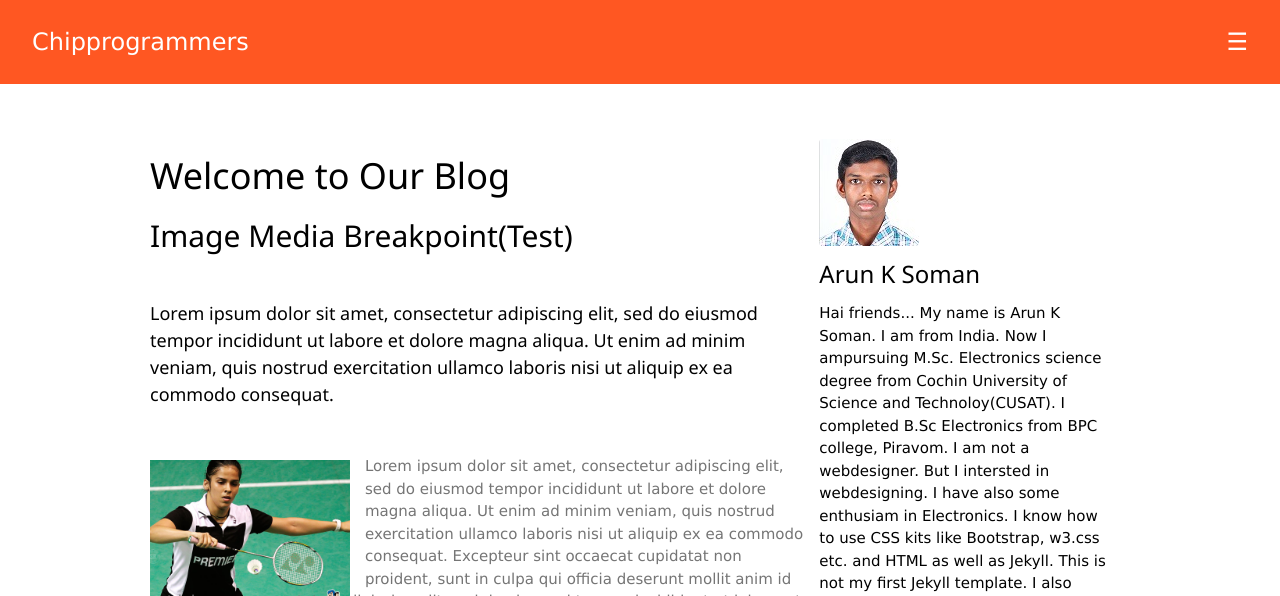
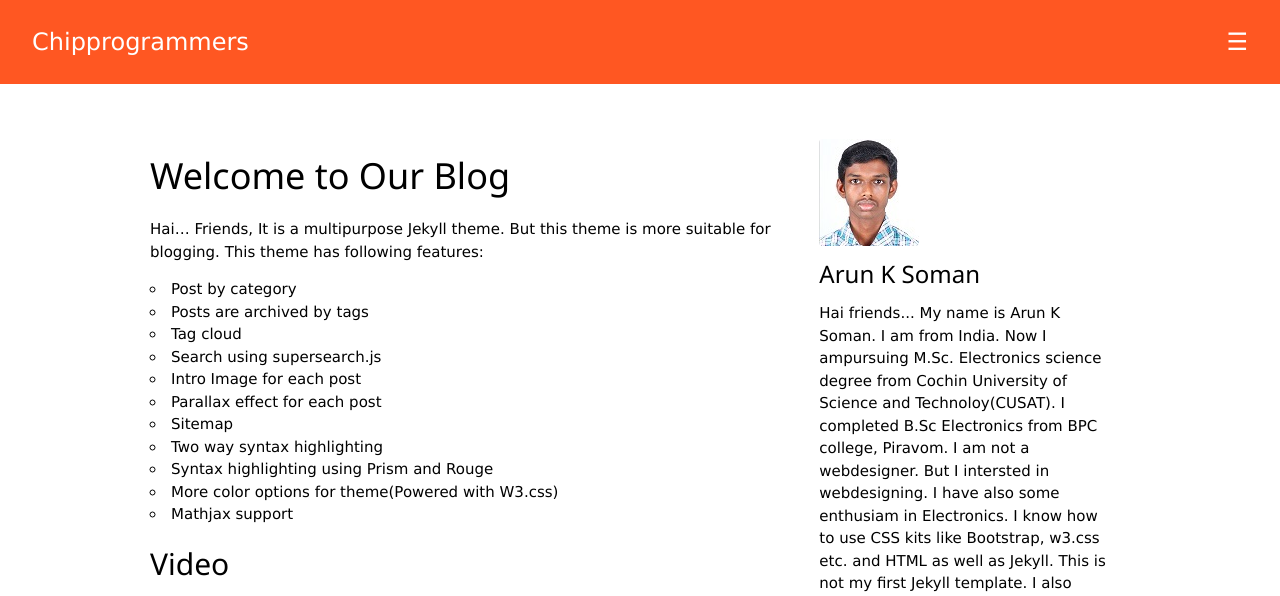
Before and after one commit to techiworld/techiworld.github.io, a Jekyll site: the page built from index.md, in a window 1280 px wide and 1400 px high. Shown: the top 596 px of the window. Built offline with Jekyll 4.4.1, drawn with Linux system fonts in a browser that asks for light colours; some of the changed text lies outside the part shown; grey boxes are pictures that could not be loaded.

Commit message:
Update index.md

```diff
--- a/index.md
+++ b/index.md
@@ -3,31 +3,19 @@ layout: default
 title: Welcome to Our Blog
 ---
 
-## Image Media Breakpoint(Test)
+Hai... Friends, It is a multipurpose Jekyll theme. But this theme is more suitable for blogging. This theme has following features:
 
-<h5 class="w3-padding-32">Lorem ipsum dolor sit amet, consectetur adipiscing elit, sed do eiusmod tempor incididunt ut labore et dolore magna aliqua. Ut enim ad minim veniam, quis nostrud exercitation ullamco laboris nisi ut aliquip ex ea commodo consequat.</h5>
-<div class="container">
-<img src="{{ site.baseurl }}/assets/img/IMG_20180415_115852.jpg" alt="saina" class="w3-image">
-</div>
-<p class="w3-text-grey">Lorem ipsum dolor sit amet, consectetur adipiscing elit, sed do eiusmod tempor incididunt ut labore et dolore magna aliqua. Ut enim ad minim veniam, quis nostrud exercitation ullamco laboris nisi ut aliquip ex ea commodo consequat. Excepteur sint
-occaecat cupidatat non proident, sunt in culpa qui officia deserunt mollit anim id est laborum consectetur adipiscing elit, sed do eiusmod tempor incididunt ut labore et dolore magna aliqua. Ut enim ad minim veniam, quis nostrud exercitation ullamco
-laboris nisi ut aliquip ex ea commodo consequat.</p>
-
-### Ordered listing(Test)
-
-1. Arun
-2. Abhiram
-3. Alwyn
-4. Jestin
-5. Anna
-
-## Unordered Listing(Test)
-
-* Arun
-* Abhiram
-* Alwyn
-* Jestin
-* Anna
+* Post by category
+* Posts are archived by tags
+* Tag cloud
+* Search using supersearch.js
+* Intro Image for each post
+* Parallax effect for each post
+* Sitemap
+* Two way syntax highlighting
+* Syntax highlighting using Prism and Rouge
+* More color options for theme(Powered with W3.css)
+* Mathjax support
 
 ## Video
 
```
